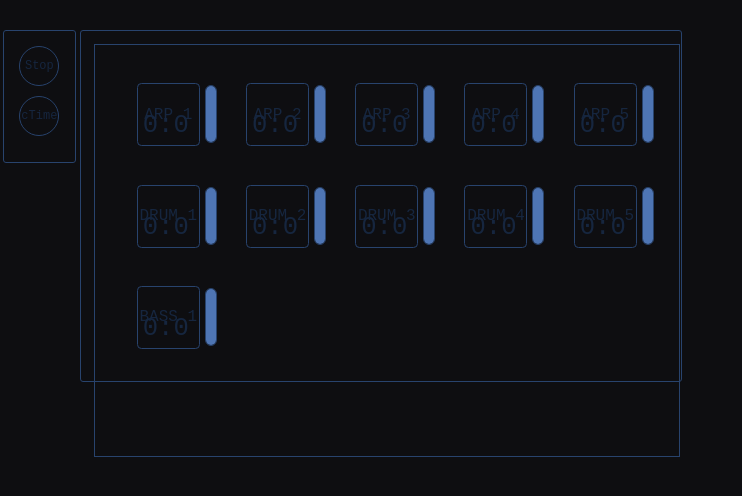
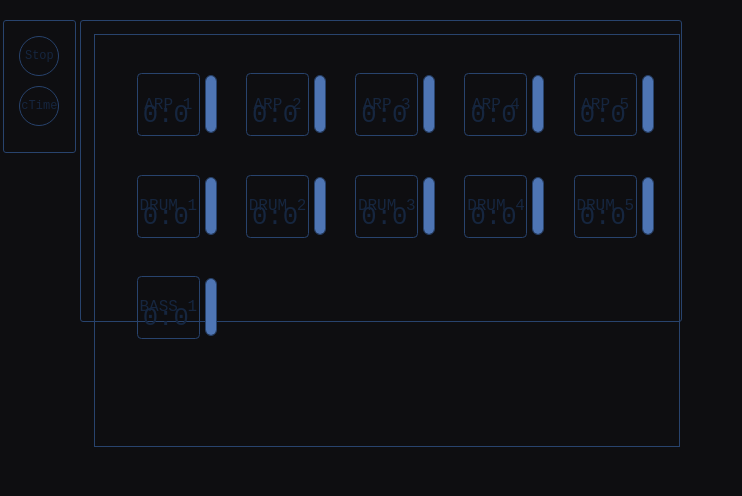
Before and after one commit to ioane-stacks/Beatbox, a website: page index.html in a window 1280 px wide. Shown: the whole page, without its empty margins (0-742 px from the left). Drawn offline with nearby package versions, Linux system fonts and the light colour scheme.

Commit message:
Fixed responsibility

```diff
--- a/style.css
+++ b/style.css
@@ -51,7 +51,7 @@ body {
 .controlBox {
     width: auto;
     height: auto;
-    margin-top: 30px;
+    margin-top: 20px;
     padding: 1.2vw;
     margin-left: 3px;
     background-color: transparent;
@@ -91,8 +91,8 @@ body {
 
 .padBox {
     width: 600px;
-    height: 350px;
-    margin-top: 30px;
+    height: 300px;
+    margin-top: 20px;
     background-color: #0e0e11;
     border: 1px solid #28436d;
     border-radius: 3px;
```
